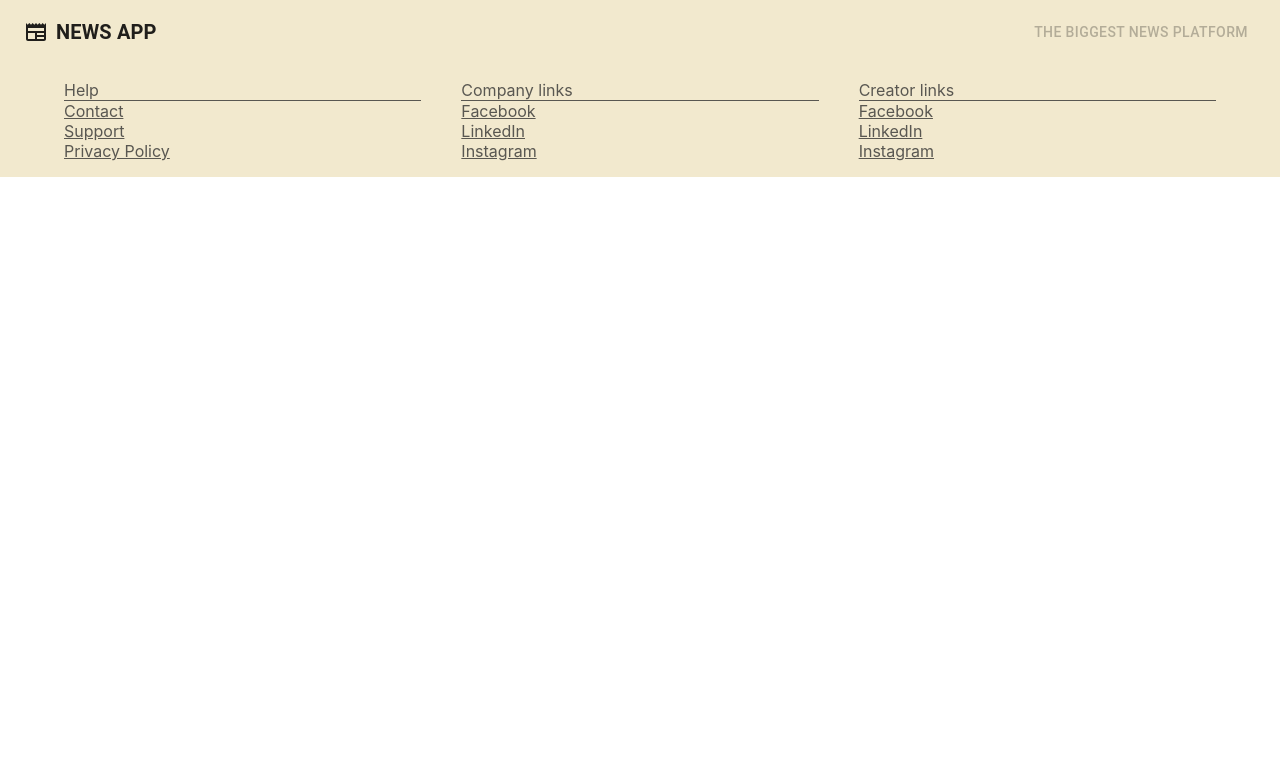
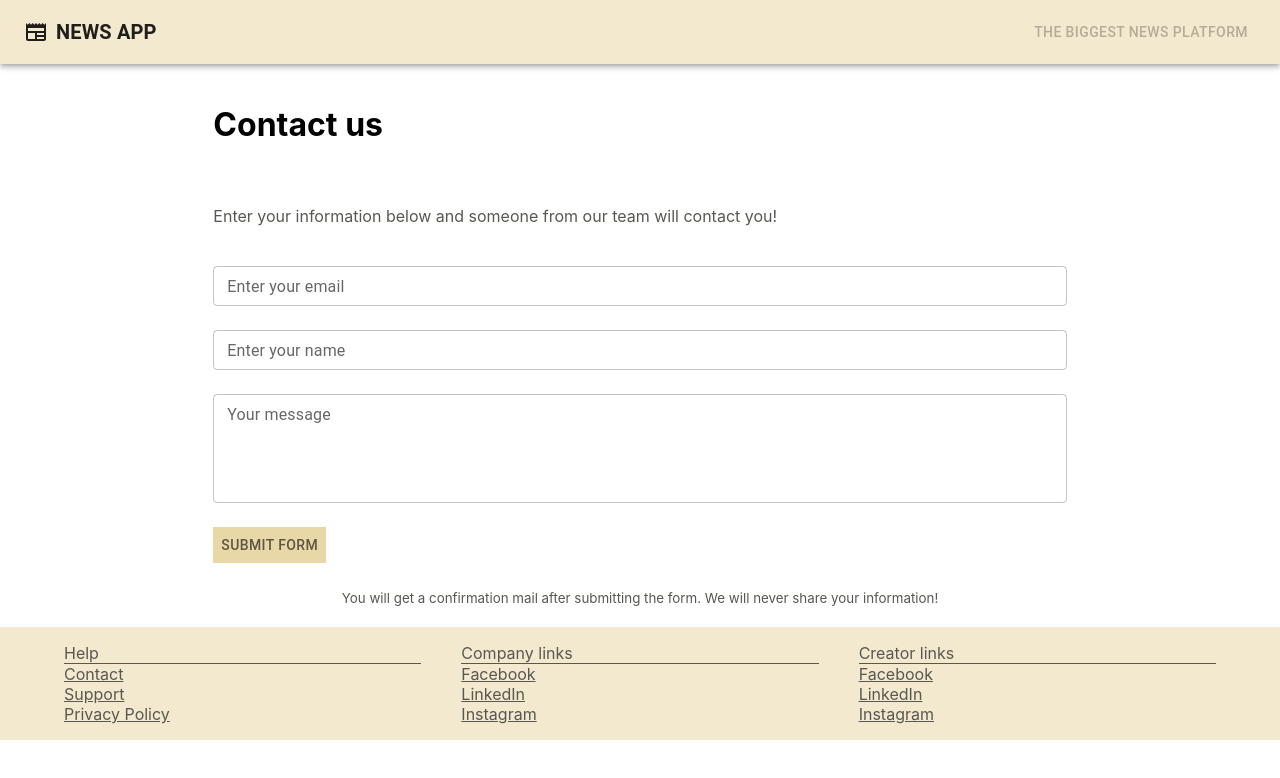
Before and after one commit to amirzulic/NewsApp, a React (Create React App) app: page /contact in a window 1280 px wide. Shown: the top 778 px of the page. Built offline with nearby package versions, Linux system fonts and the light colour scheme.

Commit message:
Implemented contact us page (#18)
* Implemented contact us page

* Fixed PR comments

```diff
--- a/package.json
+++ b/package.json
@@ -3,6 +3,7 @@
   "version": "0.1.0",
   "private": true,
   "dependencies": {
+    "@emailjs/browser": "^3.10.0",
     "@emotion/react": "^11.10.5",
     "@emotion/styled": "^11.10.5",
     "@mui/icons-material": "^5.10.16",
@@ -16,6 +17,7 @@
     "@types/react": "^18.0.26",
     "@types/react-dom": "^18.0.9",
     "axios": "^1.2.1",
+    "emailjs": "^4.0.1",
     "eslint-config-prettier": "^8.5.0",
     "eslint-plugin-prettier": "^4.2.1",
     "prettier": "^2.8.1",
--- a/src/App.tsx
+++ b/src/App.tsx
@@ -5,6 +5,7 @@ import { BrowserRouter, Routes, Route } from 'react-router-dom';
 import Navbar from './components/Navbar';
 import Footer from './components/Footer';
 import SingleReport from './components/reports/SingleReport';
+import ContactUs from './components/contact/ContactUs';
 
 const theme = createTheme({
   palette: {
@@ -27,6 +28,7 @@ function App() {
         <Routes>
           <Route path="/" element={<ReportsTabs />}></Route>
           <Route path="/report/:id" element={<SingleReport />}></Route>
+          <Route path="/contact" element={<ContactUs />}></Route>
         </Routes>
         <Footer />
       </BrowserRouter>
--- a/src/components/Footer.tsx
+++ b/src/components/Footer.tsx
@@ -22,7 +22,7 @@ function Footer() {
               <Box borderBottom={1}>Help</Box>
               {help.map((item, key) => (
                 <Box key={key}>
-                  <Link href="/" color="inherit">
+                  <Link href={key === 0 ? '/contact' : '/'} color="inherit">
                     {item}
                   </Link>
                 </Box>
--- /dev/null
+++ b/src/components/contact/ContactUs.tsx
@@ -0,0 +1,131 @@
+import React, { useState } from 'react';
+import Grid from '@mui/material/Grid';
+import TextField from '@mui/material/TextField';
+import Button from '@mui/material/Button';
+import emailjs from '@emailjs/browser';
+import { useNavigate } from 'react-router-dom';
+import Alert from '@mui/material/Alert';
+import Snackbar from '@mui/material/Snackbar';
+import { SEND_EMAIL } from '../../data/Data';
+
+function ContactUs() {
+  let navigate = useNavigate();
+
+  const [emailData, setEmailData] = useState(SEND_EMAIL);
+  const [hasFailed, setHasFailed] = useState(false);
+  const [isSuccess, setIsSuccess] = useState(false);
+
+  function sendEmail() {
+    emailjs.send('service_eg2wfdo', 'template_agdnohr', emailData, 'APfvGvW3gFWJIaT4D').then(
+      function () {
+        setIsSuccess(true);
+      },
+      function () {
+        setHasFailed(true);
+      }
+    );
+  }
+
+  return (
+    <div>
+      <Snackbar
+        anchorOrigin={{ vertical: 'bottom', horizontal: 'left' }}
+        open={hasFailed}
+        autoHideDuration={5000}>
+        <Alert severity="error" sx={{ width: '100%' }}>
+          There has been a problem!
+        </Alert>
+      </Snackbar>
+      <br />
+      <Grid container>
+        <Grid item xs={2}></Grid>
+        <Grid item xs={8}>
+          <form>
+            <Grid container sx={{ flexGrow: 1 }} spacing={3}>
+              <Grid item xs={12}>
+                <h1>Contact us</h1>
+              </Grid>
+              <Grid item xs={12} sx={{ color: 'secondary.dark' }}>
+                <p>Enter your information below and someone from our team will contact you!</p>
+              </Grid>
+              <Grid item xs={12}>
+                <TextField
+                  id="email"
+                  name="email"
+                  label="Enter your email"
+                  variant="outlined"
+                  size="small"
+                  sx={{ width: 1 }}
+                  onChange={(e) => {
+                    setEmailData({ ...emailData, email: e.target.value });
+                  }}
+                />
+              </Grid>
+              <Grid item xs={12}>
+                <TextField
+                  id="name"
+                  name="name"
+                  label="Enter your name"
+                  variant="outlined"
+                  size="small"
+                  sx={{ width: 1 }}
+                  onChange={(e) => {
+                    setEmailData({ ...emailData, name: e.target.value });
+                  }}
+                />
+              </Grid>
+              <Grid item xs={12}>
+                <TextField
+                  id="message"
+                  name="message"
+                  label="Your message"
+                  variant="outlined"
+                  multiline
+                  rows={4}
+                  size="small"
+                  sx={{ width: 1 }}
+                  onChange={(e) => {
+                    setEmailData({ ...emailData, message: e.target.value });
+                  }}
+                />
+              </Grid>
+              <Grid item xs={12}>
+                <Button
+                  type="button"
+                  onClick={sendEmail}
+                  sx={{ backgroundColor: '#e8d7a7', color: 'text.secondary', borderRadius: 0 }}>
+                  SUBMIT FORM
+                </Button>
+              </Grid>
+              <Grid item xs={12} sx={{ color: 'secondary.dark', textAlign: 'center' }}>
+                <small>
+                  You will get a confirmation mail after submitting the form. We will never share
+                  your information!
+                </small>
+              </Grid>
+            </Grid>
+          </form>
+        </Grid>
+        <Grid item xs={2}></Grid>
+      </Grid>
+      <br />
+      <Snackbar
+        anchorOrigin={{ vertical: 'bottom', horizontal: 'left' }}
+        open={isSuccess}
+        autoHideDuration={5000}>
+        <Alert severity="success" sx={{ width: '100%' }}>
+          Successfuly sent!
+          <Button
+            sx={{ color: 'text.secondary', borderRadius: 0 }}
+            onClick={() => {
+              navigate('/');
+            }}>
+            HOME PAGE
+          </Button>
+        </Alert>
+      </Snackbar>
+    </div>
+  );
+}
+
+export default ContactUs;
--- a/src/data/Data.ts
+++ b/src/data/Data.ts
@@ -33,3 +33,9 @@ export const REPORT = {
   text: '',
   photo: ''
 };
+
+export const SEND_EMAIL = {
+  email: '',
+  name: '',
+  message: ''
+};
```
Also changed, not shown: 2 other files (tests, documents, lock files or other folders).
